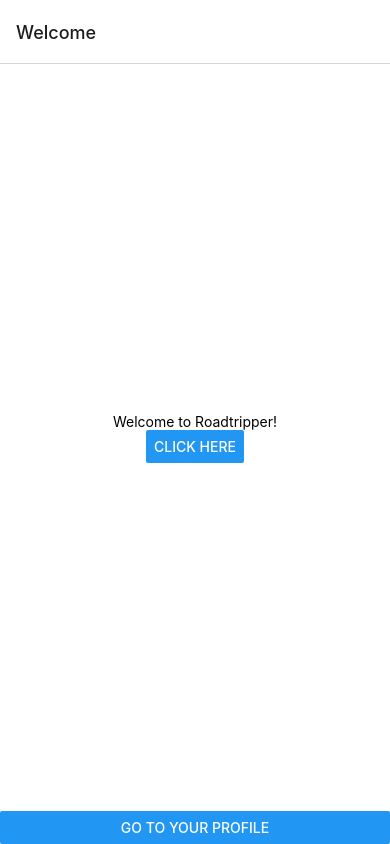
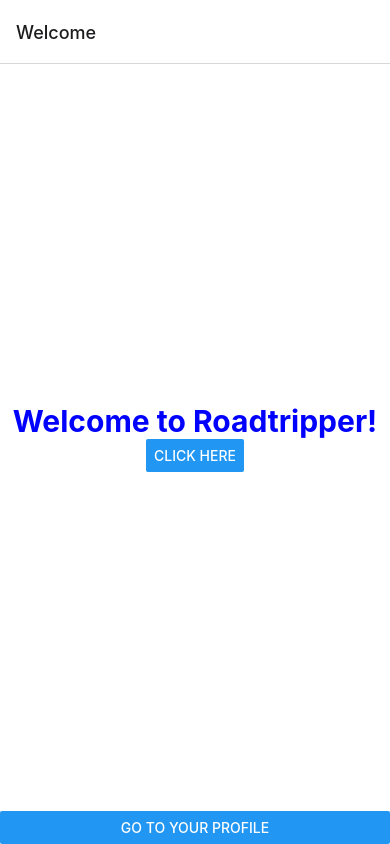
Before and after one commit to skub01/roadtripper, a React Native app: screen /WelcomeScreen in a window 390 px wide. Built offline with nearby package versions, Linux system fonts and the light colour scheme.

Commit message:
welcome page styling

```diff
--- a/app/screens/Welcome.js
+++ b/app/screens/Welcome.js
@@ -6,7 +6,8 @@
   return (
     <>
       <View style={styles.container}>
-        <Text>Welcome to Roadtripper!</Text>
+        <Text
+        style={styles.welcome}>Welcome to Roadtripper!</Text>
         <Button
           title="click here"
           onPress={() =>
@@ -33,4 +34,9 @@
     alignItems: "center",
     justifyContent: "center",
   },
+  welcome: {
+    color: 'blue',
+    fontWeight: 'bold',
+    fontSize: 30,
+  },
 });
```
